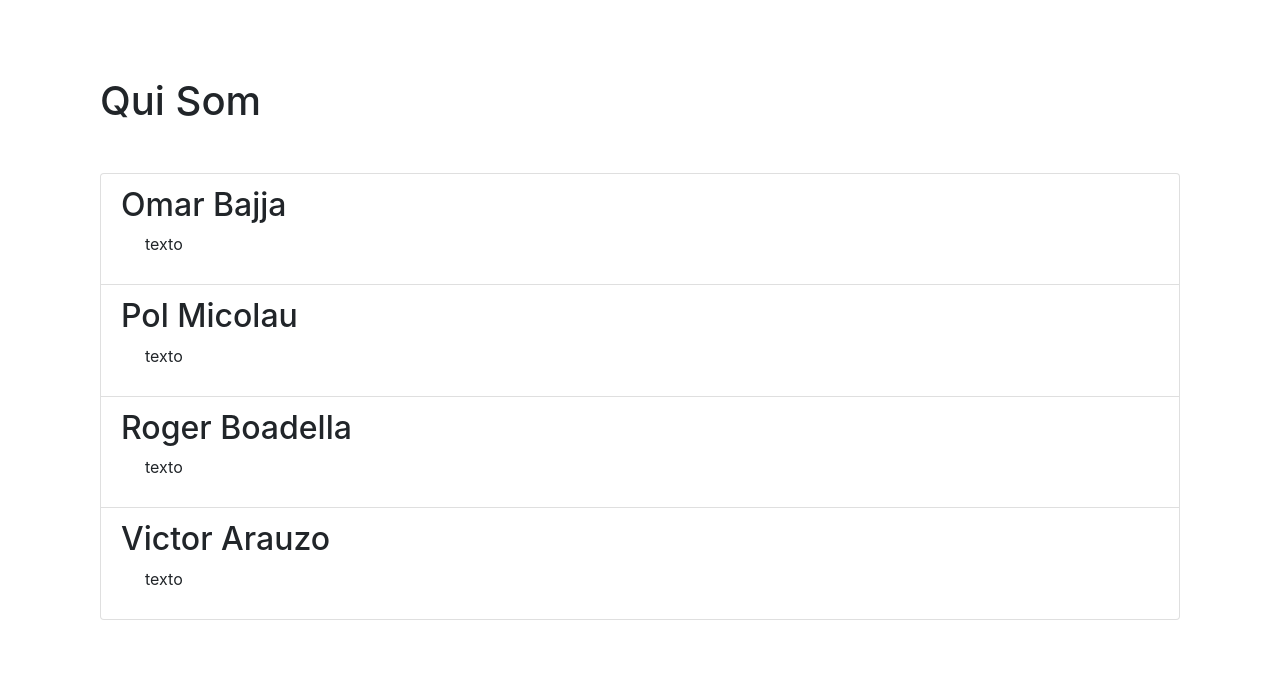
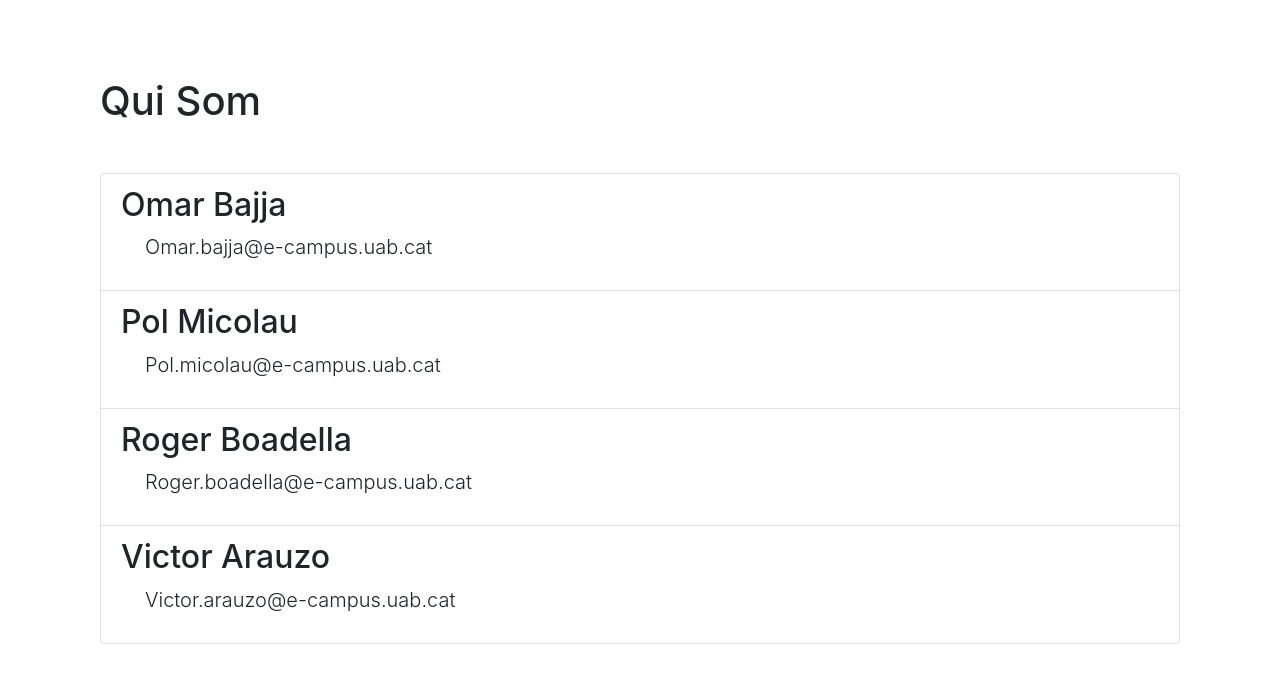
Before and after one commit to victe19/TNA, a Django app: page /about/ in a window 1280 px wide. Shown: the part 56-739 px from the top of the page. Run offline with Django 3.2, Linux system fonts and the light colour scheme; parts of the project's set-up code (start-up, migrations or seed data) failed here and were passed over; some libraries are stand-ins or nearby versions.

Commit message:
about us

```diff
--- a/mysite/templates/about.html
+++ b/mysite/templates/about.html
@@ -6,19 +6,19 @@
         <ul class="list-group mt-5">
             <li class="list-group-item">
                 <h2> Omar Bajja</h2>
-                <p class="ml-4">  texto</p>
+                <p class="lead ml-4">  Omar.bajja@e-campus.uab.cat</p>
             </li>
             <li class="list-group-item">
                 <h2>Pol Micolau</h2>
-                <p class="ml-4">  texto</p>
+                <p class="lead ml-4">  Pol.micolau@e-campus.uab.cat</p>
             </li>
             <li class="list-group-item">
                 <h2>Roger Boadella</h2>
-                <p class="ml-4">  texto</p>
+                <p class="lead ml-4">  Roger.boadella@e-campus.uab.cat</p>
             </li>
             <li class="list-group-item">
                 <h2> Victor Arauzo</h2>
-                <p class="ml-4">  texto</p>
+                <p class="lead ml-4">  Victor.arauzo@e-campus.uab.cat</p>
             </li>
         </ul>
     </div>
```
